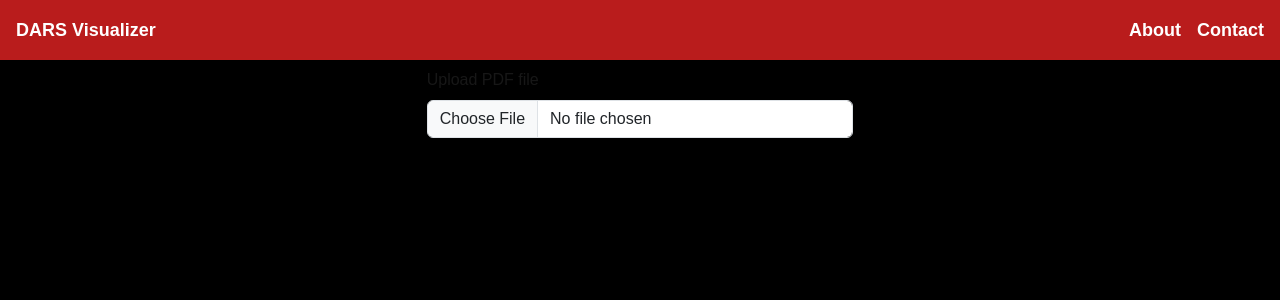
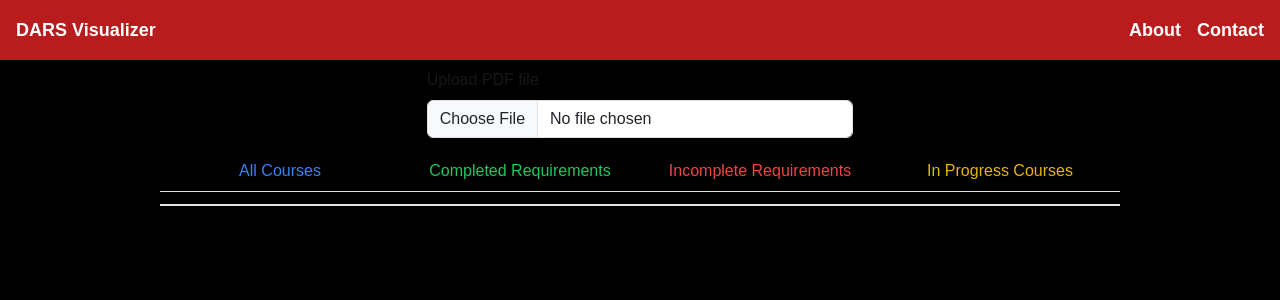
Before and after one commit to kyancox/DARS-Visualizer, a Next.js app: page / in a window 1280 px wide. Shown: the top 300 px of the page. Built offline with nearby package versions, Linux system fonts and the light colour scheme.

Commit message:
Responsive tabs rough draft

```diff
--- a/app/page.tsx
+++ b/app/page.tsx
@@ -5,6 +5,7 @@ import Image from "next/image";
 import ProgressBar from "@/components/ProgressBar";
 import { useData } from "@/providers/DataContext";
 import { useEffect, useState } from "react";
+import Tabs from "@/components/Tabs";
 
 export default function Home() {
   const { data } = useData()
@@ -27,22 +28,24 @@ export default function Home() {
             <p className='text-center text-xl font-bold'>{data.requested_major}</p>
             {data.majors.length > 0 && (
               <div className="flex flex-row items-center justify-center">
-                <p className='text-center text-xl font-bold'>Declared majors:&nbsp;</p>
+                <p className='text-center text-xl font-bold'>Declared majors:&nbsp;
                   {data.majors.map((major, index) => (
                     <span key={index} className="text-xl font-bold">
                       {index > 0 ? ', ' : ''}{major}
                     </span>
                   ))}
+                </p>
               </div>
             )}
             {data.certificates.length > 0 && (
               <div className="flex flex-row items-center justify-center">
-                <p className='text-center text-xl font-bold'>Declared certificates:&nbsp;</p>
+                <p className='text-center text-xl font-bold'>Declared certificates:&nbsp;
                   {data.certificates.map((certificate, index) => (
                     <span key={index} className="text-xl font-bold">
                       {index > 0 ? ', ' : ''}{certificate}
                     </span>
                   ))}
+                </p>
               </div>
             )}
             <p className='text-center text-xl font-bold'>Prepared on: {data.preparation_date}</p>
@@ -50,6 +53,9 @@ export default function Home() {
         )}
         <ProgressBar />
         <FormComponent />
+      </div>
+      <div className="xl:w-3/4 w-11/12 mx-auto">
+        <Tabs />
       </div>
       <>
         {/* <Button variant="primary">Primary</Button>{' '}
--- a/components/FormComponent.tsx
+++ b/components/FormComponent.tsx
@@ -110,17 +110,6 @@ function FormFile() {
           />
         </div>
       )}
-
-      {data && (
-
-        data.all_courses.map((course) => (
-          <div key={course.course_name}>
-            <p>{course.course_name}</p>
-            <p>{course.course_code}</p>
-          </div>
-        ))
-
-      )}
     </div>
   );
 }
--- /dev/null
+++ b/components/Tabs.tsx
@@ -0,0 +1,86 @@
+import Tab from 'react-bootstrap/Tab';
+import Tabs from 'react-bootstrap/Tabs';
+import { useState } from 'react';
+import { useData } from '@/providers/DataContext';
+
+function JustifiedTabs() {
+    const [key, setKey] = useState('courses')
+    const { data } = useData()
+
+    return (
+        <>
+            <div className='lg:block hidden'>
+                <Tabs
+                    defaultActiveKey="home"
+                    id="justify-tab-example"
+                    className="mb-3"
+                    onSelect={(k) => k !== null && setKey(k)}
+                    justify
+                >
+                    <Tab eventKey="courses" title={<span className="text-blue-500 ">All Courses</span>} className="p-4" />
+                    <Tab eventKey="completed" title={<span className="text-green-500  ">Completed Requirements</span>} className="p-4" />
+                    <Tab eventKey="incomplete" title={<span className="text-red-500 ">Incomplete Requirements</span>} className="p-4" />
+                    <Tab eventKey="inprogress" title={<span className="text-yellow-500 ">In Progress Courses</span>} className="p-4" />
+                </Tabs>
+            </div>
+
+            <div className='lg:hidden h-16 flex overflow-x-auto whitespace-nowrap'>
+                <div className='flex flex-row items-center justify-center'>
+                    <div className={`m-1 py-2 px-3 border border-border rounded-full flex-shrink-0`}
+                        onClick={() => setKey('courses')}
+                    >
+                        All Courses
+                    </div>
+                    <div className={`m-1 py-2 px-3 border border-border rounded-full flex-shrink-0`}
+                        onClick={() => setKey('completed')}
+                    >
+                        Completed Requirements
+                    </div>
+                    <div className={`m-1 py-2 px-3 border border-border rounded-full flex-shrink-0`}
+                        onClick={() => setKey('incomplete')}
+                    >
+                        Incomplete Requirements
+                    </div>
+                    <div className={`m-1 py-2 px-3 border border-border rounded-full flex-shrink-0`}
+                        onClick={() => setKey('inprogress')}
+                    >
+                        In Progress Courses
+                    </div>
+                </div>
+            </div>
+
+            <div className='border'>
+                {(() => {
+                    switch (key) {
+                        case 'courses':
+                            return (
+                                <div>
+                                    {data && (
+
+                                        data.all_courses.map((course) => (
+                                            <div key={course.course_name}>
+                                                <p>{course.course_name}</p>
+                                                <p>{course.course_code}</p>
+                                            </div>
+                                        ))
+
+                                    )}
+                                </div>
+                            );
+                        case 'completed':
+                            return <div>Completed Requirements Content</div>;
+                        case 'incomplete':
+                            return <div>Incomplete Requirements Content</div>;
+                        case 'inprogress':
+                            return <div>In Progress Courses Content</div>;
+                        default:
+                            return <div>Select a tab</div>;
+                    }
+                })()}
+            </div>
+
+        </>
+    );
+}
+
+export default JustifiedTabs;
```
Lines whose indentation alone changed are shown as unchanged.
